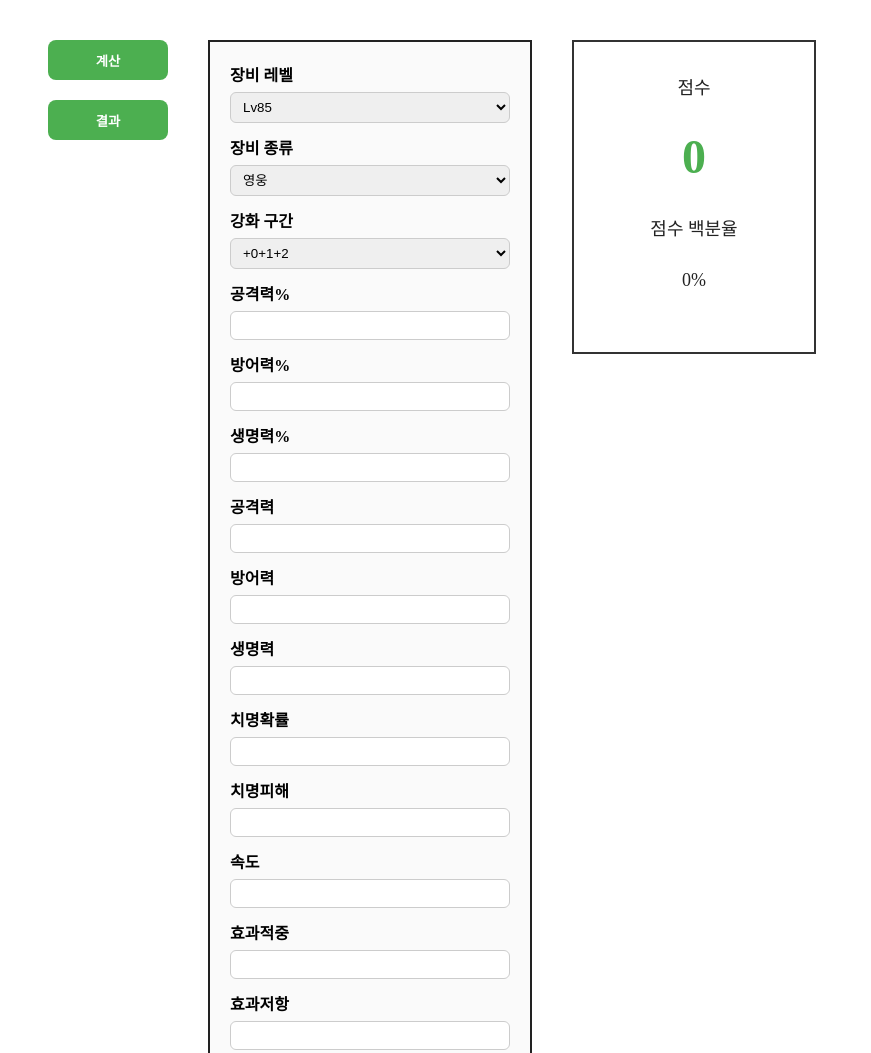
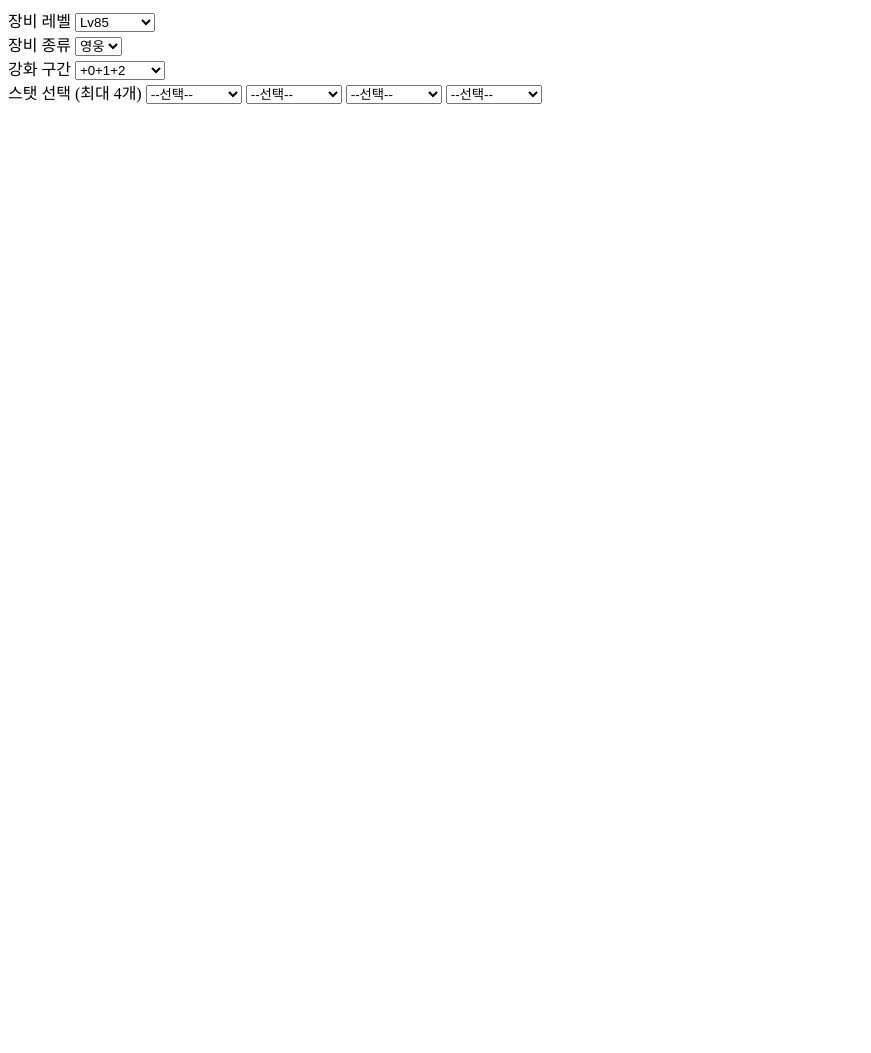
Before and after one commit to LittleUser39/LittleUser39.github.io, a plain HTML site: page index.html in a window 1280 px wide. Shown: the top 1053 px of the page, without its empty margins (0-871 px from the left). After the commit the page ends 800 px from the top, so only its background shows below. Drawn offline with Linux system fonts and the light colour scheme.

```diff
--- a/index.html
+++ b/index.html
@@ -1,113 +1,5 @@
-<!DOCTYPE html>
-<html>
-
-<head>
-<meta name="viewport" content="width=device-width, initial-scale=1" charset="UTF-8">
-<link rel="stylesheet" type="text/css" href="gear.css">
-<script src="gear.js"></script>
-<title>에픽세븐 장비 계산기</title>
-<style>
-/* 이전에 내가 준 .css 스타일 참고해서 간단히 내장 스타일로 잡아줌 */
-.container {
-  display: flex;
-  gap: 40px;
-  margin: 40px;
-  align-items: flex-start;
-}
-
-/* 버튼 구역 스타일 - 위/아래 버튼 세로 배치*/
-.button-box {
-  display: flex;
-  flex-direction: column;
-  align-items: center;
-  gap: 20px;
-}
-
-.btn-square {
-  width: 120px;
-  height: 40px;
-  background-color: #4CAF50;
-  color: white;
-  font-weight: bold;
-  border: none;
-  border-radius: 8px;
-  cursor: pointer;
-}
-
-/* 왼쪽 큰 박스에 장비 옵션 선택 */
-.left-bigbox {
-  width: 280px;
-  min-height: 420px;
-  border: 2px solid #222;
-  padding: 20px;
-  display: flex;
-  flex-direction: column;
-  gap: 12px;
-  background: #fafafa;
-}
-
-/* 각 옵션 행 스타일 */
-.option-row {
-  display: flex;
-  flex-direction: column;
-}
-
-.option-row label {
-  font-weight: bold;
-  margin-bottom: 6px;
-}
-
-.option-row select,
-.option-row input[type=number] {
-  width: 100%;
-  padding: 6px 8px;
-  border: 1.5px solid #ccc;
-  border-radius: 6px;
-  box-sizing: border-box;
-}
-
-/* 오른쪽 큰 박스 - 점수 및 텍스트 박스 */
-.right-bigbox {
-  width: 200px;
-  min-height: 270px;
-  border: 2px solid #333;
-  display: flex;
-  flex-direction: column;
-  justify-content: center;
-  align-items: center;
-  font-size: 18px;
-  padding: 20px;
-  gap: 30px;
-  background: #fff;
-  color: #222;
-}
-
-/* 점수 크게 표시 */
-#score {
-  font-size: 48px;
-  font-weight: bold;
-  color: #4CAF50;
-}
-
-/* 클릭 가능한 버튼도 여기서 한번 더 스타일링 */
-.button {
-  margin-top: 4px;
-  user-select: none;
-}
-</style>
-</head>
-
-<body>
-<div class="container">
-
-  <!-- 왼쪽 버튼 2개 -->
-  <div class="button-box">
-    <button class="btn-square" id="btn-calc" onclick="calc()">계산</button>
-    <button class="btn-square" id="btn-reset" onclick="reset()">결과</button>
-  </div>
-
-  <!-- 왼쪽 큰 박스: 장비 레벨, 타입, 강화 및 스탯 입력 -->
 <div class="left-bigbox">
+  <!-- 기존 고정 셀렉트 박스 -->
   <div class="option-row">
     <label for="gear-lv">장비 레벨</label>
     <select id="gear-lv" name="gear-lv" onchange="resetplaceholder()">
@@ -116,6 +8,7 @@
       <option id="lv90r" value="lv90r">Lv90 재련</option>
     </select>
   </div>
+
   <div class="option-row">
     <label for="gear-type">장비 종류</label>
     <select id="gear-type" name="gear-type" onchange="resetplaceholder()">
@@ -123,6 +16,7 @@
       <option id="gred" value="gred" style="color:RED; font-weight: bold;">전설</option>
     </select>
   </div>
+
   <div class="option-row">
     <label for="gear-enc-lv">강화 구간</label>
     <select id="gear-enc-lv" onchange="resetplaceholder()" name="gear-enc-lv">
@@ -135,65 +29,127 @@
     </select>
   </div>
 
-    <!-- 스탯 입력 칸들 -->
+  <!-- 새로 추가: 스탯 선택 영역 -->
   <div class="option-row">
-      <label>공격력%</label>
-      <input type="number" id="atkper" min="0" max="48" placeholder="">
-    </div>
-    <div class="option-row">
-      <label>방어력%</label>
-      <input type="number" id="defper" min="0" max="48" placeholder="">
-    </div>
-    <div class="option-row">
-      <label>생명력%</label>
-      <input type="number" id="hpper" min="0" max="48" placeholder="">
+    <label for="stat-selects">스탯 선택 (최대 4개)</label>
+    <!-- 9개 스탯 중 최대4개 선택할 셀렉트 박스 4개 -->
+    <select class="stat-select" onchange="updateStatInputs()" >
+      <option value="">--선택--</option>
+      <option value="atkper">공격력%</option>
+      <option value="defper">방어력%</option>
+      <option value="hpper">생명력%</option>
+      <option value="atkflat">공격력 (고정)</option>
+      <option value="defflat">방어력 (고정)</option>
+      <option value="hpflat">생명력 (고정)</option>
+      <option value="critch">치명확률</option>
+      <option value="critdmg">치명피해</option>
+      <option value="spd">속도</option>
+      <option value="eff">효과적중</option>
+      <option value="res">효과저항</option>
+    </select>
+    <select class="stat-select" onchange="updateStatInputs()">
+      <option value="">--선택--</option>
+      <option value="atkper">공격력%</option>
+      <option value="defper">방어력%</option>
+      <option value="hpper">생명력%</option>
+      <option value="atkflat">공격력 (고정)</option>
+      <option value="defflat">방어력 (고정)</option>
+      <option value="hpflat">생명력 (고정)</option>
+      <option value="critch">치명확률</option>
+      <option value="critdmg">치명피해</option>
+      <option value="spd">속도</option>
+      <option value="eff">효과적중</option>
+      <option value="res">효과저항</option>
+    </select>
+    <select class="stat-select" onchange="updateStatInputs()">
+      <option value="">--선택--</option>
+      <option value="atkper">공격력%</option>
+      <option value="defper">방어력%</option>
+      <option value="hpper">생명력%</option>
+      <option value="atkflat">공격력 (고정)</option>
+      <option value="defflat">방어력 (고정)</option>
+      <option value="hpflat">생명력 (고정)</option>
+      <option value="critch">치명확률</option>
+      <option value="critdmg">치명피해</option>
+      <option value="spd">속도</option>
+      <option value="eff">효과적중</option>
+      <option value="res">효과저항</option>
+    </select>
+    <select class="stat-select" onchange="updateStatInputs()">
+      <option value="">--선택--</option>
+      <option value="atkper">공격력%</option>
+      <option value="defper">방어력%</option>
+      <option value="hpper">생명력%</option>
+      <option value="atkflat">공격력 (고정)</option>
+      <option value="defflat">방어력 (고정)</option>
+      <option value="hpflat">생명력 (고정)</option>
+      <option value="critch">치명확률</option>
+      <option value="critdmg">치명피해</option>
+      <option value="spd">속도</option>
+      <option value="eff">효과적중</option>
+      <option value="res">효과저항</option>
+    </select>
   </div>
 
-    <div class="option-row">
-      <label>공격력</label>
-      <input type="number" id="atkflat" min="0" max="282" placeholder="">
-    </div>
-    <div class="option-row">
-      <label>방어력</label>
-      <input type="number" id="defflat" min="0" max="198" placeholder="">
-    </div>
-    <div class="option-row">
-      <label>생명력</label>
-      <input type="number" id="hpflat" min="0" max="1200" placeholder="">
+  <!-- 스탯 입력칸들이 동적으로 생성될 영역 -->
+  <div id="dynamic-stat-inputs" style="margin-top: 12px;"></div>
 </div>
 
-    <div class="option-row">
-      <label>치명확률</label>
-      <input type="number" id="critch" min="0" max="48" placeholder="">
-    </div>
-    <div class="option-row">
-      <label>치명피해</label>
-      <input type="number" id="critdmg" min="0" max="48" placeholder="">
-    </div>
-    <div class="option-row">
-      <label>속도</label>
-      <input type="number" id="spd" min="0" max="24" placeholder="">
-    </div>
+<script>
+  // 스탯명 : 입력창 기본 속성들 (min, max, placeholder)
+  const statInfo = {
+    atkper: {label:"공격력%", min:0, max:48},
+    defper: {label:"방어력%", min:0, max:48},
+    hpper: {label:"생명력%", min:0, max:48},
+    atkflat: {label:"공격력 (고정)", min:0, max:282},
+    defflat: {label:"방어력 (고정)", min:0, max:198},
+    hpflat: {label:"생명력 (고정)", min:0, max:1200},
+    critch: {label:"치명확률", min:0, max:48},
+    critdmg: {label:"치명피해", min:0, max:48},
+    spd: {label:"속도", min:0, max:24},
+    eff: {label:"효과적중", min:0, max:48},
+    res: {label:"효과저항", min:0, max:48}
+  };
 
-    <div class="option-row">
-      <label>효과적중</label>
-      <input type="number" id="eff" min="0" max="48" placeholder="">
-    </div>
-    <div class="option-row">
-      <label>효과저항</label>
-      <input type="number" id="res" min="0" max="48" placeholder="">
-    </div>
-  </div>
+  function updateStatInputs() {
+    const selects = document.querySelectorAll('.stat-select');
+    const dynamicDiv = document.getElementById('dynamic-stat-inputs');
+    dynamicDiv.innerHTML = ''; // 초기화
 
-  <!-- 오른쪽 큰 박스: 결과와 점수 표시 -->
-  <div class="right-bigbox">
-    <div>점수</div>
-    <div id="score">0</div>
-    <div>점수 백분율</div>
-    <div id="score-percentage">0%</div>
-    <div class="grid-error" id="errmsg"></div>
-  </div>
+    // 중복 스탯 선택 방지용 셋
+    let chosen = new Set();
 
-</div>
-</body>
-</html>
+    selects.forEach(select => {
+      const val = select.value;
+      if (val && !chosen.has(val)) {
+        chosen.add(val);
+        const info = statInfo[val];
+        if (!info) return; // 잘못된 값 무시
+
+        // 입력칸 div 생성
+        const div = document.createElement('div');
+        div.className = 'option-row';
+
+        // 라벨
+        const label = document.createElement('label');
+        label.htmlFor = val;
+        label.innerText = info.label;
+        div.appendChild(label);
+
+        // 입력칸
+        const input = document.createElement('input');
+        input.type = 'number';
+        input.id = val;
+        input.min = info.min;
+        input.max = info.max;
+        input.placeholder = `0 ~ ${info.max}`;
+        div.appendChild(input);
+
+        dynamicDiv.appendChild(div);
+      }
+    });
+  }
+
+  // 초기 로드 시 입력칸 생성
+  document.addEventListener('DOMContentLoaded', updateStatInputs);
+</script>
```
Lines whose indentation alone changed are shown as unchanged.
